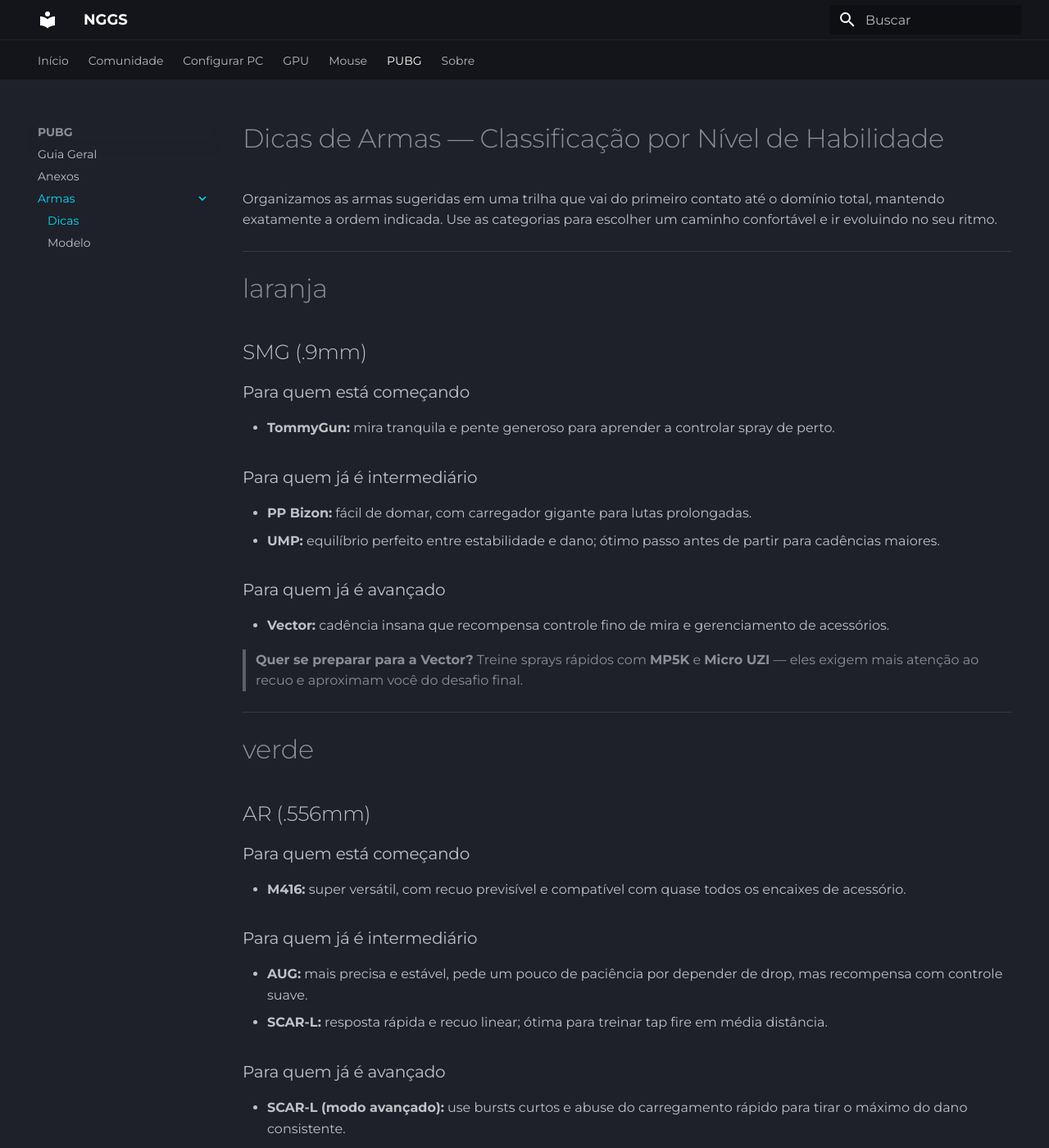
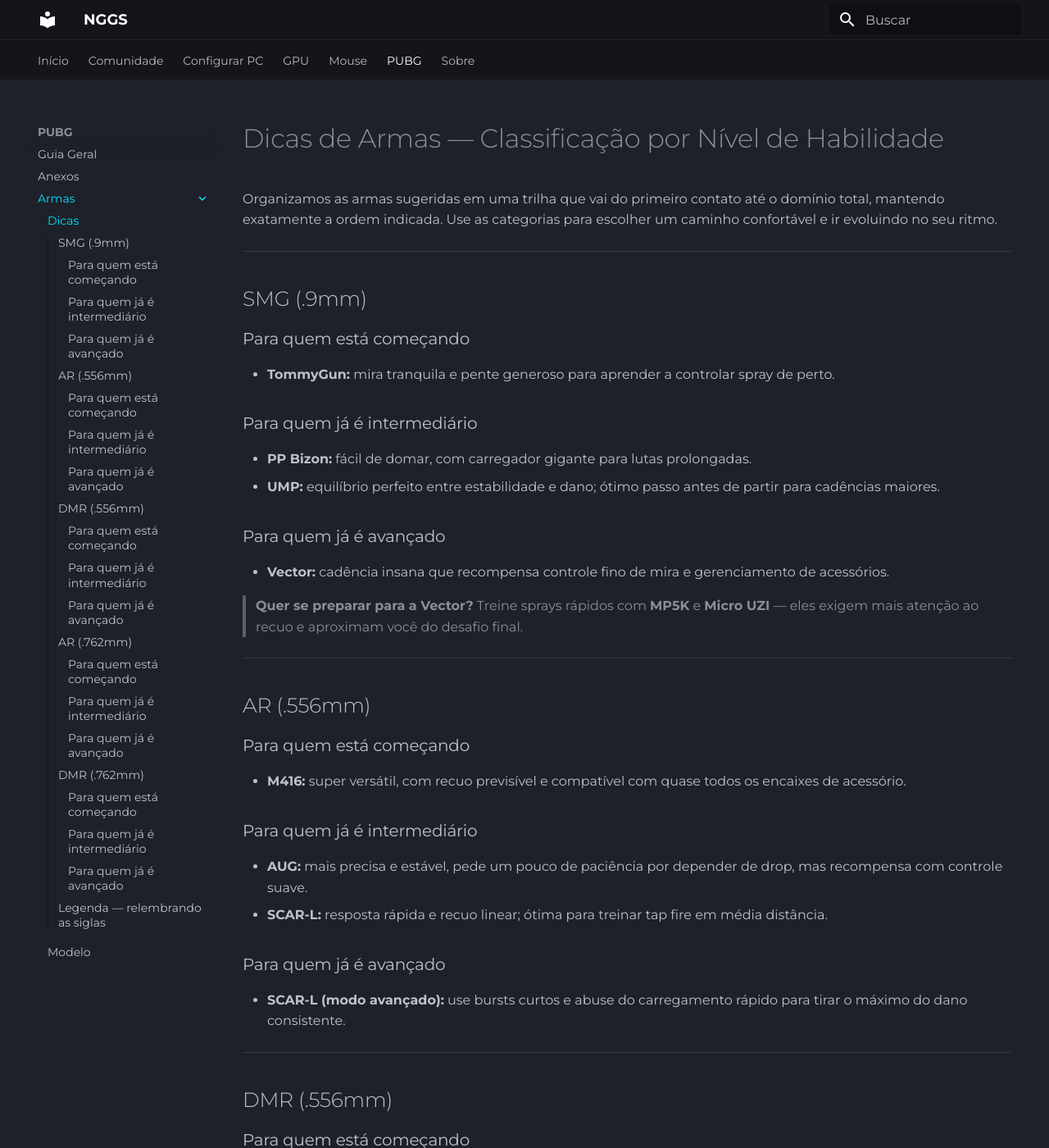
Before and after one commit to nggs-pubg/NGGS-NextGenerationGamingSquad, an MkDocs documentation site: the page built from docs/pubg/armas/dicas-de-armas.md, in a window 1280 px wide and 1400 px high. Shown: the whole window at 82% size. Built offline with MkDocs 1.6.1 and Material for MkDocs 9.7.7, drawn with Linux system fonts in a browser that asks for light colours; some of the changed text lies outside the part shown.

Commit message:
update instructions

```diff
--- a/docs/pubg/armas/dicas-de-armas.md
+++ b/docs/pubg/armas/dicas-de-armas.md
@@ -4,7 +4,6 @@
 
 ---
 
-#laranja
 ## SMG (.9mm)
 
 ### Para quem está começando
@@ -21,7 +20,6 @@
 
 ---
 
-#verde
 ## AR (.556mm)
 
 ### Para quem está começando
```
Also changed, not shown: other parts of docs/pubg/armas/dicas-de-armas.md (+3 -3 lines), instruções.md (+1 -1 lines).
